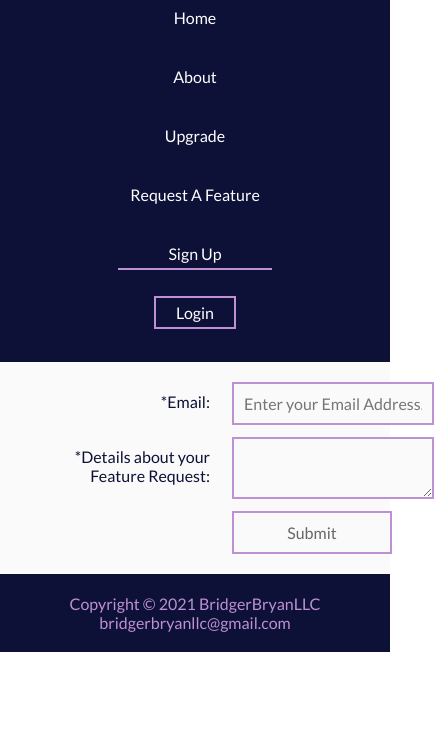
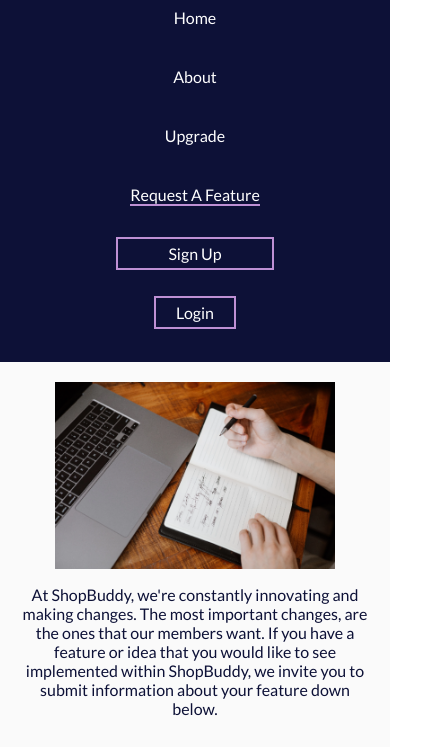
Before and after one commit to BridgerBryanLLC/ShopBuddy-Marketing, a plain HTML site: page featurerequest.html in a window 390 px wide. Shown: the part 97-844 px from the top of the page, 434 px wide, since content can reach past the window. Drawn offline with Linux system fonts and the light colour scheme.

Commit message:
Added featurerequest web page

```diff
--- a/featurerequest.html
+++ b/featurerequest.html
@@ -33,16 +33,12 @@
               <a href="premium.html">Upgrade</a>
             </li>
             <li>
-              <a href="featurerequest.html">Request A Feature</a>
+              <a class="selectedPage" href="featurerequest.html"
+                >Request A Feature</a
+              >
             </li>
             <li>
-              <a
-                class="selectedPage"
-                id="signUp"
-                class="specialLink"
-                href="signup.html"
-                >Sign Up</a
-              >
+              <a id="signUp" class="specialLink" href="signup.html">Sign Up</a>
             </li>
             <li>
               <a class="specialLink" href="login.html">Login</a>
@@ -51,6 +47,21 @@
         </nav>
       </header>
       <main>
+        <div class="featureMain">
+          <img
+          class="featureHero"
+            alt="Photo by Artem Podrez from Pexels"
+            src="pexels-artem-podrez-10-percent.webp"
+            id="top"
+          />
+          <p class="featureText">
+            At ShopBuddy, we're constantly innovating and making changes. The
+            most important changes, are the ones that our members want. If you
+            have a feature or idea that you would like to see implemented within
+            ShopBuddy, we invite you to submit information about your feature
+            down below.
+          </p>
+        </div>
         <form method="POST">
           <label for="myEmail"> *Email: </label>
           <input
@@ -60,7 +71,9 @@
             placeholder="Enter your Email Address. This will be used to notify you if we've added your feature."
             required
           />
-          <label for="myFeatureRequest"> *Details about your Feature Request: </label>
+          <label for="myFeatureRequest">
+            *Details about your Feature Request:
+          </label>
           <textarea
             id="myFeatureRequest"
             name="myFeatureRequest"
@@ -69,7 +82,7 @@
             required
           >
           </textarea>
-          <input type="submit" id="mySubmit" value="Submit"/>
+          <input type="submit" id="mySubmit" value="Submit" />
         </form>
       </main>
       <footer>
--- a/style.css
+++ b/style.css
@@ -123,15 +123,18 @@ ul {
   color: blue;
 }
 form {
+  display: flex;
+  justify-content: center;
+  align-items: center;
+  flex-wrap: wrap;
+  flex-direction: row;
   padding: 20px;
-  display: grid;
-  grid-template-rows: auto;
-  grid-template-columns: 200px 1fr;
   gap: 0.75rem;
   width: 100%;
 }
 input,
 textarea {
+  width: 80%;
   border: 2px solid #be90d4;
   font-size: 1rem;
   padding: 10px;
@@ -143,11 +146,27 @@ textarea:focus {
   outline: none;
   background: #f0f0f0;
 }
+.featureMain {
+  padding: 20px;
+  display: flex;
+  flex-direction: column;
+  justify-content: center;
+  align-items: center;
+}
+.featureText {
+  color: #0d1137;
+  width: 80%;
+}
+.featureHero {
+  width: 80%;
+}
 label {
+  width: 15%;
   color: #0d1137;
   padding: 10px;
   text-align: right;
 }
+
 #mySubmit {
   width: 10rem;
   grid-column: 2 / 3;
@@ -198,6 +217,9 @@ main {
 }
 .halfTxt h1 {
   text-align: left;
+  color: #be90d4;
+}
+.halfTxt p {
   color: #0d1137;
 }
 
@@ -275,6 +297,7 @@ footer a:hover {
     justify-content: space-around;
   }
   .threeColTxt {
+    color: #0d1137;
     font-size: 1.5rem;
   }
   .column {
@@ -282,6 +305,21 @@ footer a:hover {
   }
   .threeColImg {
     width: 100%;
+  }
+  .halfTxt:nth-child(even) {
+    align-items: center;
+  }
+  .halfTxt p:nth-child(even) {
+    text-align: center;
+  }
+  .halfTxt:nth-child(odd) {
+    align-items: center;
+  }
+  .halfTxt p:nth-child(even) {
+    text-align: center;
+  }
+  .halfTxt h1 {
+    text-align: center;
   }
 }
 @media screen and (max-width: 768px) {
@@ -291,6 +329,13 @@ footer a:hover {
         1fr
       );
   }
+  .featureHero {
+    max-width: 100%;
+  }
+  .featureText {
+    width: 100%;
+  }
+
   ul {
     flex-direction: column;
   }
```
Also changed, not shown: pexels-artem-podrez-10-percent.webp (added), pexels-artem-podrez.webp (added), pexels-tim-samuel-10-percent.webp (added), pexels-tim-samuel.webp (added).
